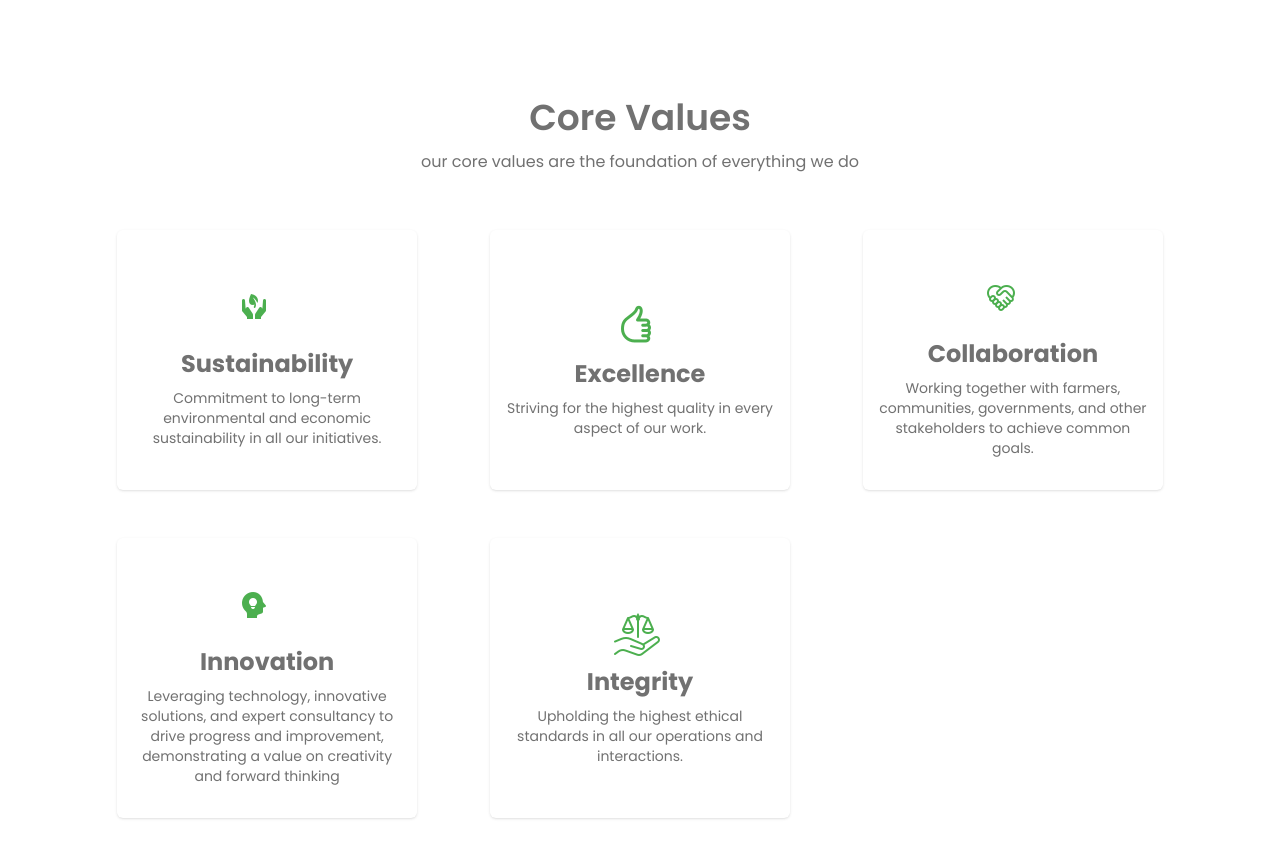
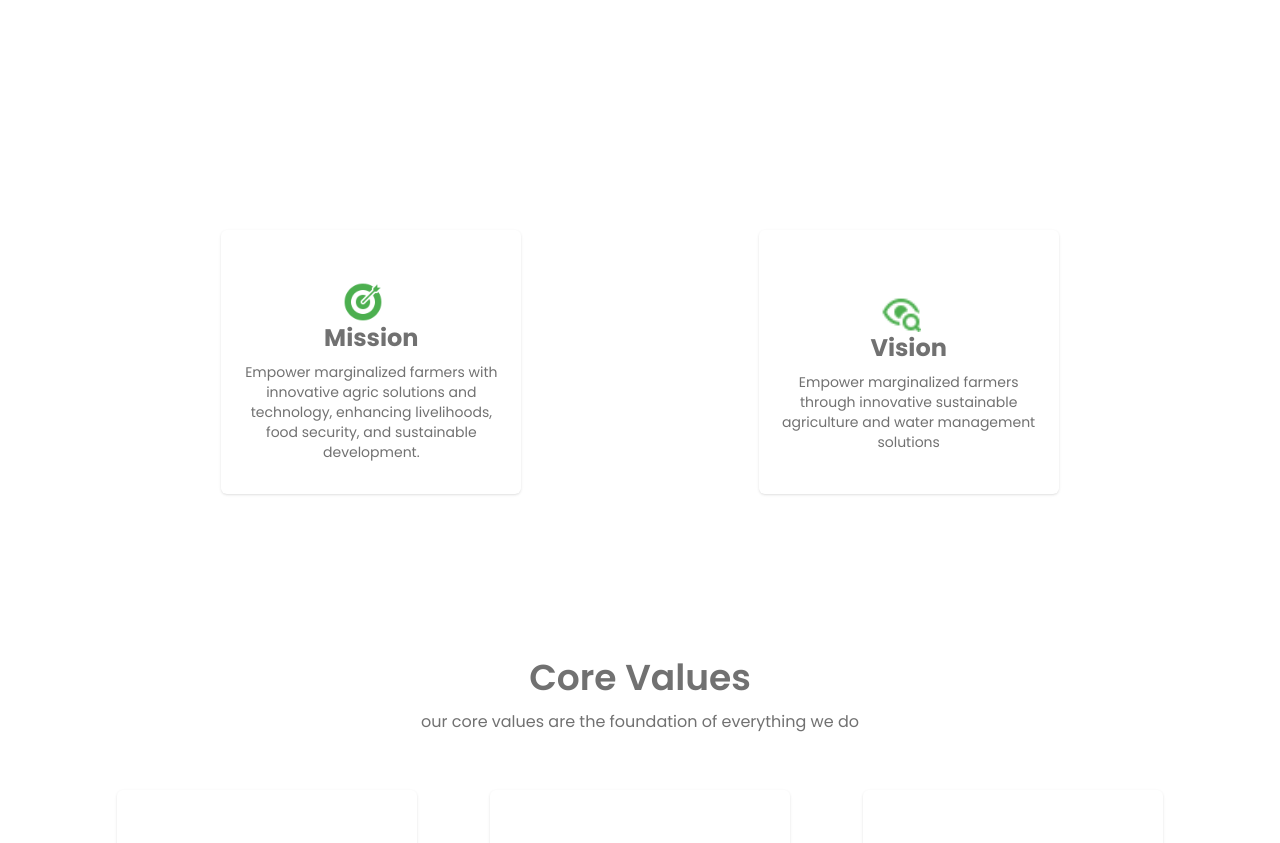
Before and after one commit to anita-ebube/green-fundus, a React (Vite) app: page / in a window 1280 px wide. Shown: the part 802-1645 px from the top of the page. Built offline with nearby package versions, Linux system fonts and the light colour scheme.

Commit message:
Added a vercel json file in my public folder

```diff
--- a/src/pages/Home/EmblaCarousel.jsx
+++ b/src/pages/Home/EmblaCarousel.jsx
@@ -2,7 +2,7 @@ import React, { useState, useEffect } from 'react';
 import useEmblaCarousel from 'embla-carousel-react';
 import Slide from "../../assets/images/slide_9.jpg";
 import Autoplay from 'embla-carousel-autoplay';
-// import { Mission } from '../../components/Mission/page';
+import { Mission } from '../../components/Mission/page';
 import { Services } from '../../components/Services/page';
 import { Values } from '../../components/Values/page';
 import { Layout } from '../../components/Layout/page';
@@ -35,7 +35,7 @@ export function EmblaCarousel() {
           </button>
         </div>
       </div>
-      {/* <Mission /> */}
+      <Mission />
       <Values />
       <Services />
     </Layout>
```
